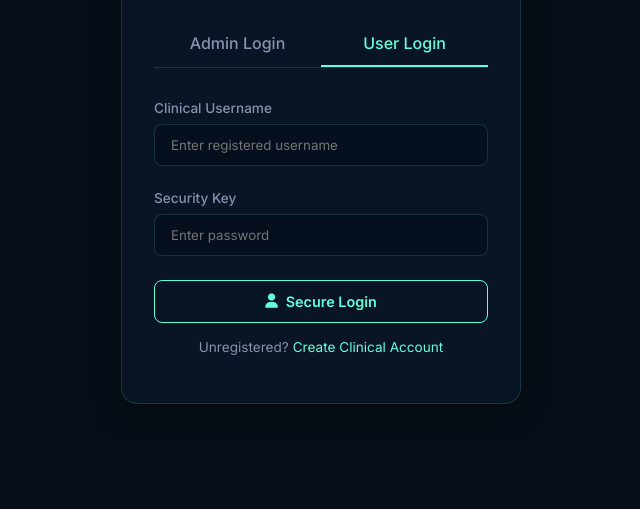
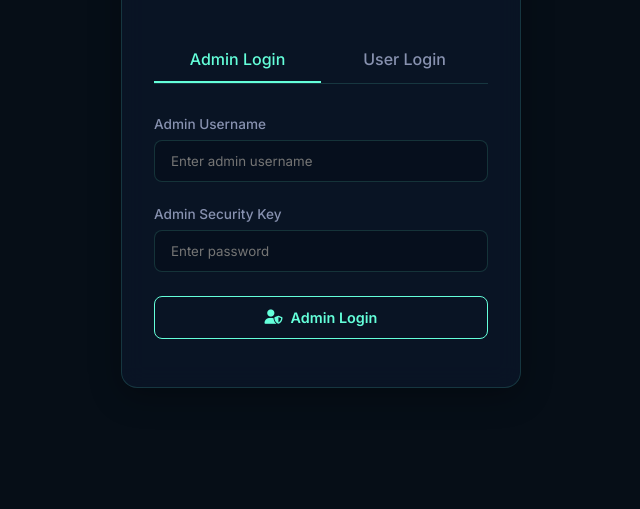
Before and after one commit to Deepthi-0805/MedPredict-Dashboard, a plain HTML site: page login.html in a window 1280 px wide. Shown: the part 291-800 px from the top of the page, without its empty margins (319-959 px from the left). Drawn offline with Linux system fonts and the light colour scheme.

Commit message:
Set Admin Login as default tab

```diff
--- a/login.html
+++ b/login.html
@@ -128,11 +128,11 @@
             </div>
 
             <div class="login-tabs">
-                <button class="tab-btn" id="tab-admin">Admin Login</button>
-                <button class="tab-btn active" id="tab-user">User Login</button>
+                <button class="tab-btn active" id="tab-admin">Admin Login</button>
+                <button class="tab-btn" id="tab-user">User Login</button>
             </div>
 
-            <form id="admin-form" class="form-section">
+            <form id="admin-form" class="form-section active">
                 <div class="input-group">
                     <label>Admin Username</label>
                     <input type="text" id="admin-username" class="input-field" placeholder="Enter admin username" autocomplete="off">
@@ -148,7 +148,7 @@
                 <div id="admin-error-msg" class="error-msg">Invalid credentials. Access denied.</div>
             </form>
 
-            <form id="user-form" class="form-section active">
+            <form id="user-form" class="form-section">
                 <div class="input-group">
                     <label>Clinical Username</label>
                     <input type="text" id="user-username" class="input-field" placeholder="Enter registered username" autocomplete="off">
```
